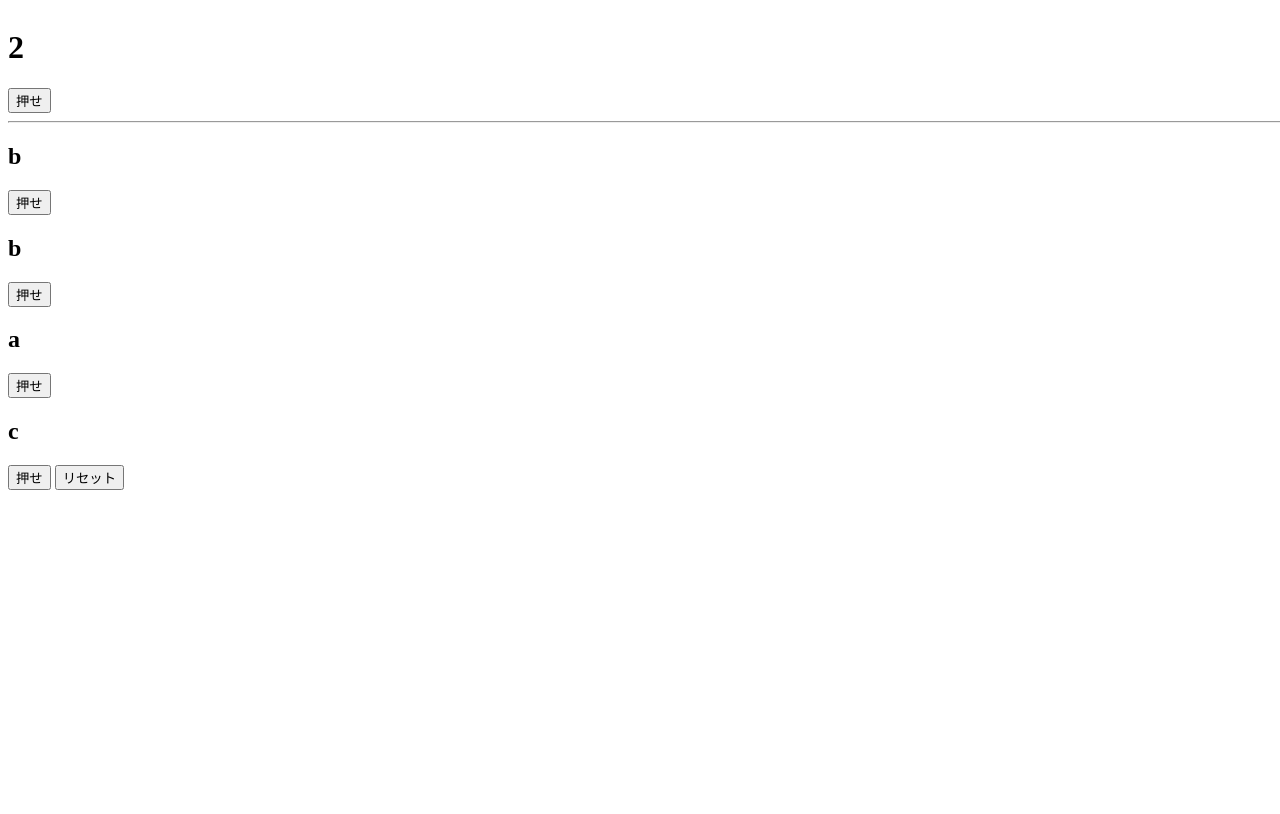
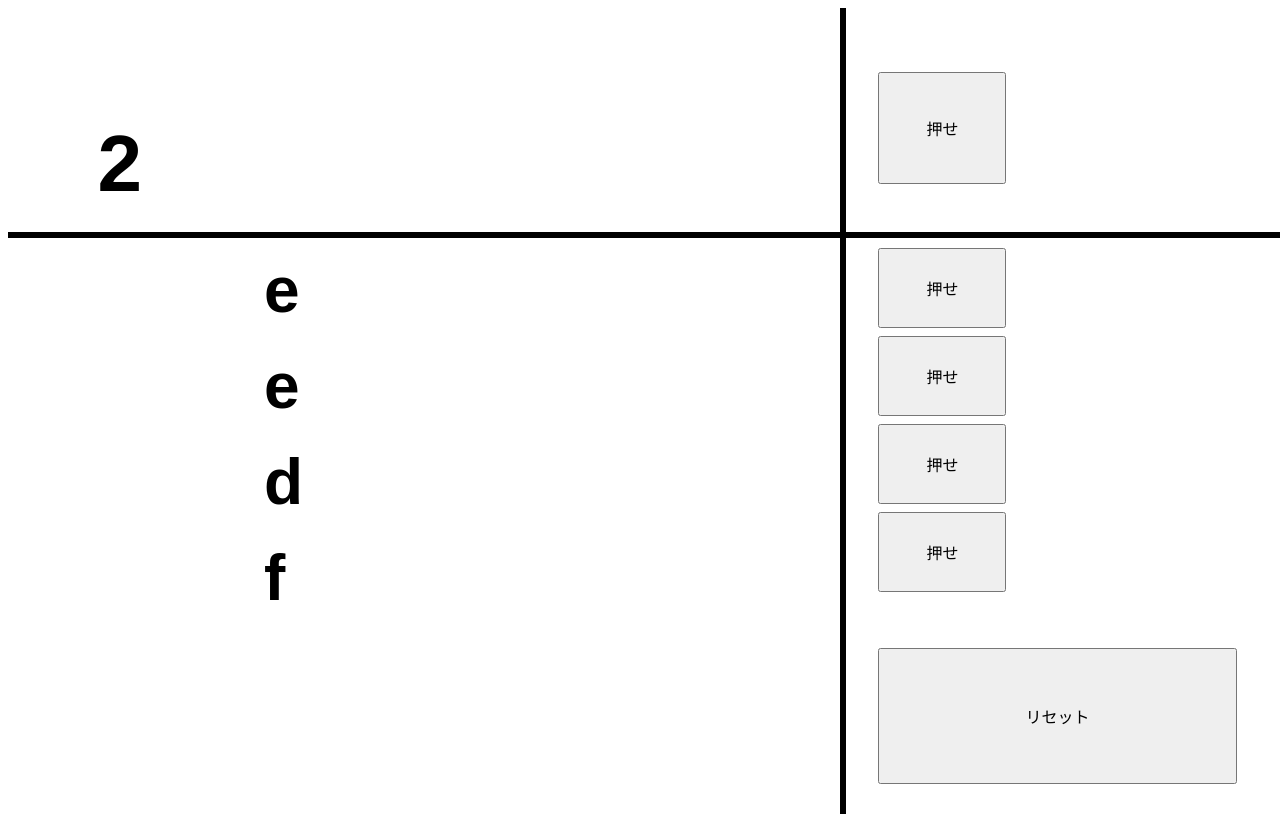
Before and after one commit to grassfuel/Web-page-for-web-page-, a plain HTML site: page ルーレット/index.html in a window 1280 px wide. Drawn offline with Linux system fonts and the light colour scheme; a web font is replaced by a local one.

Commit message:
ui を若干見れる状態に
cssを加筆して若干デザインの変更

```diff
--- a/ルーレット/index.html
+++ b/ルーレット/index.html
@@ -6,13 +6,14 @@
         <link rel="stylesheet" href="script/style.css">
     </head>
     <body>
-        <h1 id = "style">none</h1><input type="button" value="押せ" onclick="count1 = false">
+        <h1 id = "style">none</h1><input id="button_1" type="button" value="押せ" onclick="count1 = false">
         <hr>
-        <h2 id="wepon1">none</h2><input type="button" value="押せ" onclick="count2 = false;">
-        <h2 id="wepon2">none</h2><input type="button" value="押せ" onclick="count3 = false;">
-        <h2 id="wepon3">none</h3><input type="button" value="押せ" onclick="count4 = false;">
-        <h2 id="wepon4">none</h3><input type="button" value="押せ" onclick="count5 = false;">
-        <input type="button" value="リセット" onclick="count5 = count4 = count3 =count2 = count1 = true;">
+        <div id="vr"></div>
+        <h2 id="wepon1">none</h2><input id="button_2" type="button" value="押せ" onclick="count2 = false;">
+        <h2 id="wepon2">none</h2><input id="button_3" type="button" value="押せ" onclick="count3 = false;">
+        <h2 id="wepon3">none</h3><input id="button_4" type="button" value="押せ" onclick="count4 = false;">
+        <h2 id="wepon4">none</h3><input id="button_5" type="button" value="押せ" onclick="count5 = false;">
+        <input id="button_R" type="button" value="リセット" onclick="count5 = count4 = count3 =count2 = count1 = true;">
         <script src="./script/script.js"></script>
     </body>
 </html>
--- a/ルーレット/script/script.js
+++ b/ルーレット/script/script.js
@@ -2,10 +2,10 @@
 let style = ["1","2","3","4"];
 let set =[
                 ["a","b","c"],
-                ["a","b","c"],
-                ["a","b","c"],
-                ["a","b","c"],
-                ["a","b","c"]
+                ["d","e","f"],
+                ["g","h","i"],
+                ["j","k","l"],
+                ["m","n","o"]
             ];
 let subset =[
                 ["a","b","c"],
@@ -20,21 +20,23 @@ let count2= true;
 let count3= true;
 let count4= true;
 let count5= true;
-
+let array_line = 0;
 
 // ルーレット関数，　アニメーションフレームでループする.
 function loop(){
-    function styleloop(item,asset,line){
-        item.innerHTML = asset[parseInt(Math.random()*asset.length)];
+    function styleloop(item,asset){
+        let i = parseInt(Math.random()*asset.length);
+        item.innerHTML = asset[i];
+        return i;
     }
     function weponloop(item,asset,line){
-        item.innerHTML = asset[1][parseInt(Math.random()*asset[0].length)];
+        item.innerHTML = asset[line][parseInt(Math.random()*asset[line].length)];
     }
-    if(count1){styleloop(document.getElementById("style"),style,0);}
-    if(count2){weponloop(document.getElementById("wepon1"),set,0);}
-    if(count3){weponloop(document.getElementById("wepon2"),set,0);}
-    if(count4){weponloop(document.getElementById("wepon3"),set,0);}
-    if(count5){weponloop(document.getElementById("wepon4"),set,0);}
+    if(count1){array_line = styleloop(document.getElementById("style"),style);}
+    if(count2){weponloop(document.getElementById("wepon1"),set,array_line);}
+    if(count3){weponloop(document.getElementById("wepon2"),set,array_line);}
+    if(count4){weponloop(document.getElementById("wepon3"),set,array_line);}
+    if(count5){weponloop(document.getElementById("wepon4"),set,array_line);}
     requestAnimationFrame(loop);
 }
 loop()
--- a/ルーレット/script/style.css
+++ b/ルーレット/script/style.css
@@ -1,11 +1,82 @@
+@import url('https://fonts.googleapis.com/css2?family=Kosugi&display=swap');
 html,body{
     width:100%;
     height:100%;
     position:absolute;
+    font-family: 'Kosugi', sans-serif;
 }
+hr{
+    position:absolute;
+    width:100%;
+    top:27%;
+    border:solid 3px black;
+}
+#vr{
+    position:absolute;
+    height: 100%;
+    left:65%;
+    top:0%;
+    border:solid 3px black;
+}
+
 h1{
-
+    position:absolute;
+    font-size:10vh;
+    top:7%;
+    left:7%;
 }
 h2{
+    position:absolute;
+    font-size:8vh;
+    top:24%;
+    left:20%;
+}
+#wepon1{
+    top:24%;
+}
+#wepon2{
+    top:36%;
+}
+#wepon3{
+    top:48%;
+}
+#wepon4{
+    top:60%;
+}
 
+input{
+    position:absolute;
+    left:68%;
+    font-weight:100;
+    font-size:2vh;
 }
+#button_1{
+    top:8%;
+    width:10%;
+    height:14%;
+}
+#button_2{
+    top:30%;
+    width:10%;
+    height:10%;
+}
+#button_3{
+    top:41%;
+    width:10%;
+    height:10%;
+}
+#button_4{
+    top:52%;
+    width:10%;
+    height:10%;
+}
+#button_5{
+    top:63%;
+    width:10%;
+    height:10%;
+}
+#button_R{
+    top:80%;
+    width:28%;
+    height:17%;
+}
```
